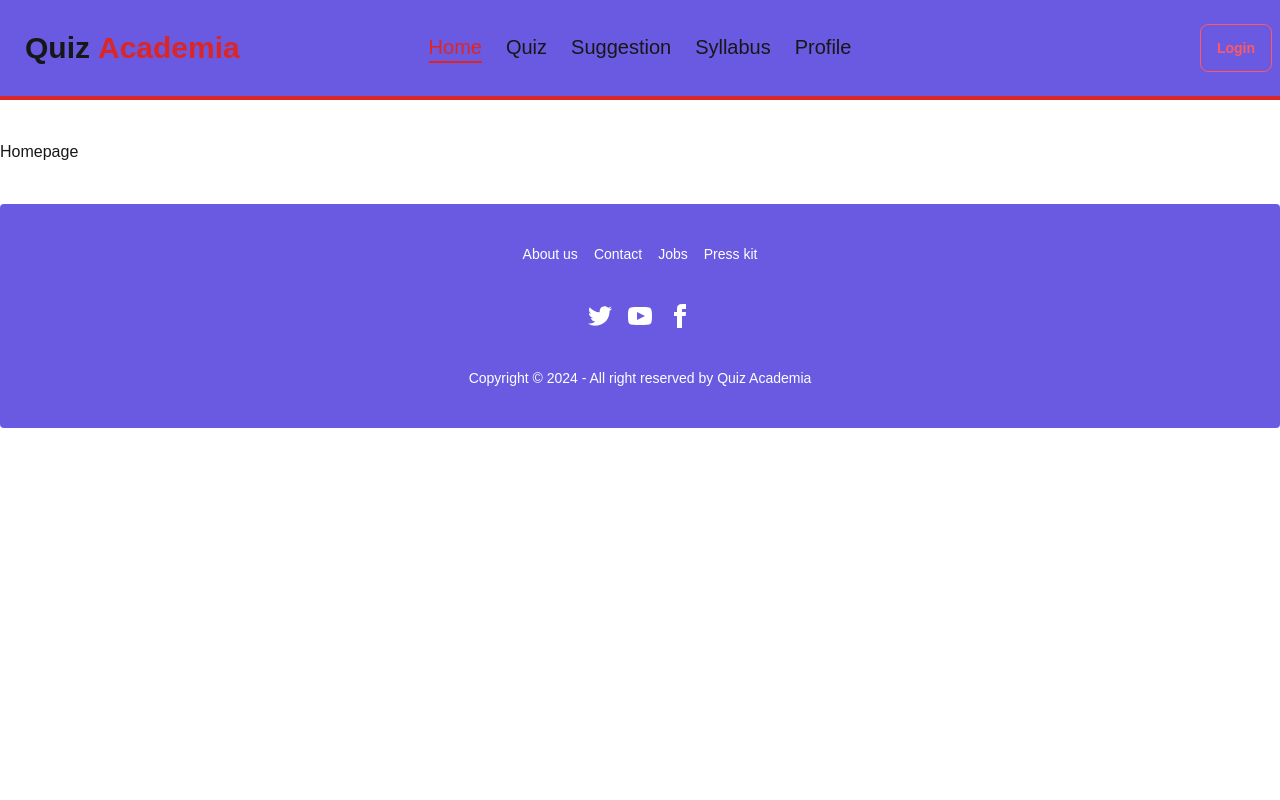
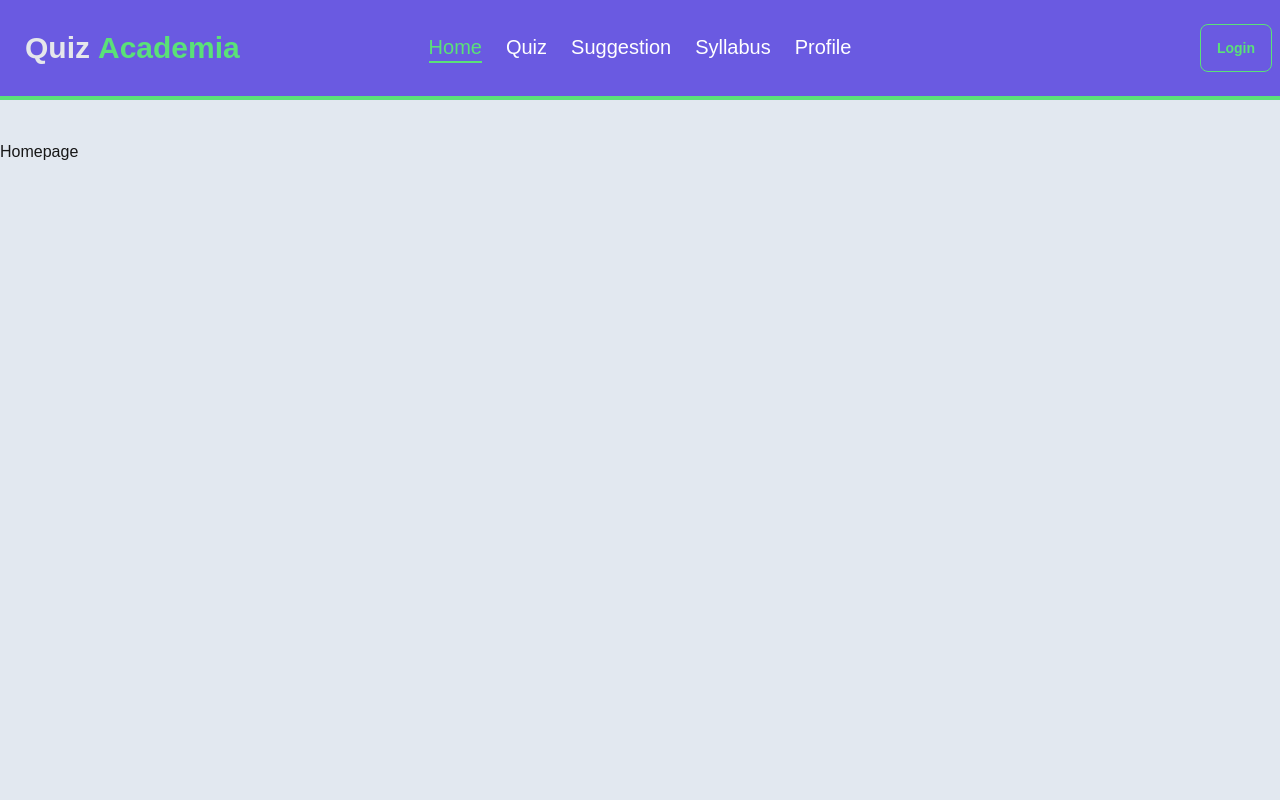
Before and after one commit to rar34/quiz-academia, a Next.js app: page / in a window 1280 px wide. Shown: the top 800 px of the page. Built offline with nearby package versions, Linux system fonts and the light colour scheme.

Commit message:
change navbar color and body color

```diff
--- a/src/components/Homepage/Homepage.jsx
+++ b/src/components/Homepage/Homepage.jsx
@@ -2,8 +2,10 @@ import React from 'react';
 
 const Homepage = () => {
     return (
-        <div className='container mx-auto my-10'>
-            Homepage
+        <div className='bg-slate-200'>
+            <div className='container mx-auto py-10 min-h-screen'>
+                Homepage
+            </div>
         </div>
     );
 };
--- a/src/components/Shared/Footer.jsx
+++ b/src/components/Shared/Footer.jsx
@@ -3,7 +3,7 @@ import React from 'react';
 const Footer = () => {
     return (
         <div>
-            <footer className="footer footer-center bg-primary text-white rounded p-10">
+            <footer className="footer footer-center bg-primary text-white rounded p-10 border-secondary border-t-4">
                 <nav className="grid grid-flow-col gap-4">
                     <a className="link link-hover">About us</a>
                     <a className="link link-hover">Contact</a>
@@ -12,7 +12,7 @@ const Footer = () => {
                 </nav>
                 <nav>
                     <div className="grid grid-flow-col gap-4">
-                        <a>
+                        <a className='cursor-pointer'>
                             <svg
                                 xmlns="http://www.w3.org/2000/svg"
                                 width="24"
@@ -23,7 +23,7 @@ const Footer = () => {
                                     d="M24 4.557c-.883.392-1.832.656-2.828.775 1.017-.609 1.798-1.574 2.165-2.724-.951.564-2.005.974-3.127 1.195-.897-.957-2.178-1.555-3.594-1.555-3.179 0-5.515 2.966-4.797 6.045-4.091-.205-7.719-2.165-10.148-5.144-1.29 2.213-.669 5.108 1.523 6.574-.806-.026-1.566-.247-2.229-.616-.054 2.281 1.581 4.415 3.949 4.89-.693.188-1.452.232-2.224.084.626 1.956 2.444 3.379 4.6 3.419-2.07 1.623-4.678 2.348-7.29 2.04 2.179 1.397 4.768 2.212 7.548 2.212 9.142 0 14.307-7.721 13.995-14.646.962-.695 1.797-1.562 2.457-2.549z"></path>
                             </svg>
                         </a>
-                        <a>
+                        <a className='cursor-pointer'>
                             <svg
                                 xmlns="http://www.w3.org/2000/svg"
                                 width="24"
@@ -34,7 +34,7 @@ const Footer = () => {
                                     d="M19.615 3.184c-3.604-.246-11.631-.245-15.23 0-3.897.266-4.356 2.62-4.385 8.816.029 6.185.484 8.549 4.385 8.816 3.6.245 11.626.246 15.23 0 3.897-.266 4.356-2.62 4.385-8.816-.029-6.185-.484-8.549-4.385-8.816zm-10.615 12.816v-8l8 3.993-8 4.007z"></path>
                             </svg>
                         </a>
-                        <a>
+                        <a className='cursor-pointer'>
                             <svg
                                 xmlns="http://www.w3.org/2000/svg"
                                 width="24"
--- a/src/components/Shared/Navbar.jsx
+++ b/src/components/Shared/Navbar.jsx
@@ -28,7 +28,7 @@ const Navbar = () => {
         },
     ]
     return (
-        <div className='border-red-600 border-b-4 bg-primary py-4'>
+        <div className='border-secondary border-b-4 bg-primary py-4'>
             <div className="navbar container mx-auto">
                 <div className="navbar-start">
                     <div className="dropdown">
@@ -48,27 +48,27 @@ const Navbar = () => {
                         </div>
                         <ul
                             tabIndex={0}
-                            className="menu menu-sm dropdown-content bg-base-100 rounded-box z-[1] mt-3 w-52 p-2 shadow">
+                            className="menu menu-sm dropdown-content text-white bg-base-100 rounded-box z-[1] mt-3 w-52 p-2 shadow">
                             {
                                 navItems.map(item => (
-                                    <Link className={`${pathName === item.path && 'text-red-500 border-b-2 border-red-600'}`} key={item.path} href={item.path}>{item.title}</Link>
+                                    <Link className={`${pathName === item.path && 'text-secondary border-b-2 border-secondary'} `} key={item.path} href={item.path}>{item.title}</Link>
                                 ))
                             }
                         </ul>
                     </div>
-                    <Link href={"/"} className="btn btn-ghost text-3xl">Quiz<span className='text-red-600'>Academia</span></Link>
+                    <Link href={"/"} className="btn btn-ghost text-gray-200 text-3xl">Quiz<span className='text-secondary'>Academia</span></Link>
                 </div>
                 <div className="navbar-center hidden lg:flex">
-                    <div className='flex gap-6 text-xl'>
+                    <div className='flex gap-6 text-xl text-white'>
                         {
                             navItems.map(item => (
-                                <Link className={`${pathName === item.path && 'text-red-600 border-b-2 border-red-600'}`} key={item.path} href={item.path}>{item.title}</Link>
+                                <Link className={`${pathName === item.path && 'text-secondary border-b-2 border-secondary'} `} key={item.path} href={item.path}>{item.title}</Link>
                             ))
                         }
                     </div>
                 </div>
                 <div className="navbar-end">
-                    <a className="btn btn-outline btn-error">Login</a>
+                    <a className="btn btn-outline btn-secondary">Login</a>
                 </div>
             </div>
         </div>
--- a/tailwind.config.js
+++ b/tailwind.config.js
@@ -21,10 +21,14 @@ module.exports = {
       {
         quizAcademia: {
           "primary": "#6A5AE1",
-          "secondary": "#f6d860",
-          "accent": "#37cdbe",
-          "neutral": "#3d4451",
-          "base-100": "#ffffff",
+          "secondary": "#5AE178",
+
+          ".btn-secondary": {
+            "color": "#fff"
+          },
+          ".btn-outline.btn-secondary:hover" : {
+            "color": "#fff"
+          }
         },
       },
       "dark",
```
